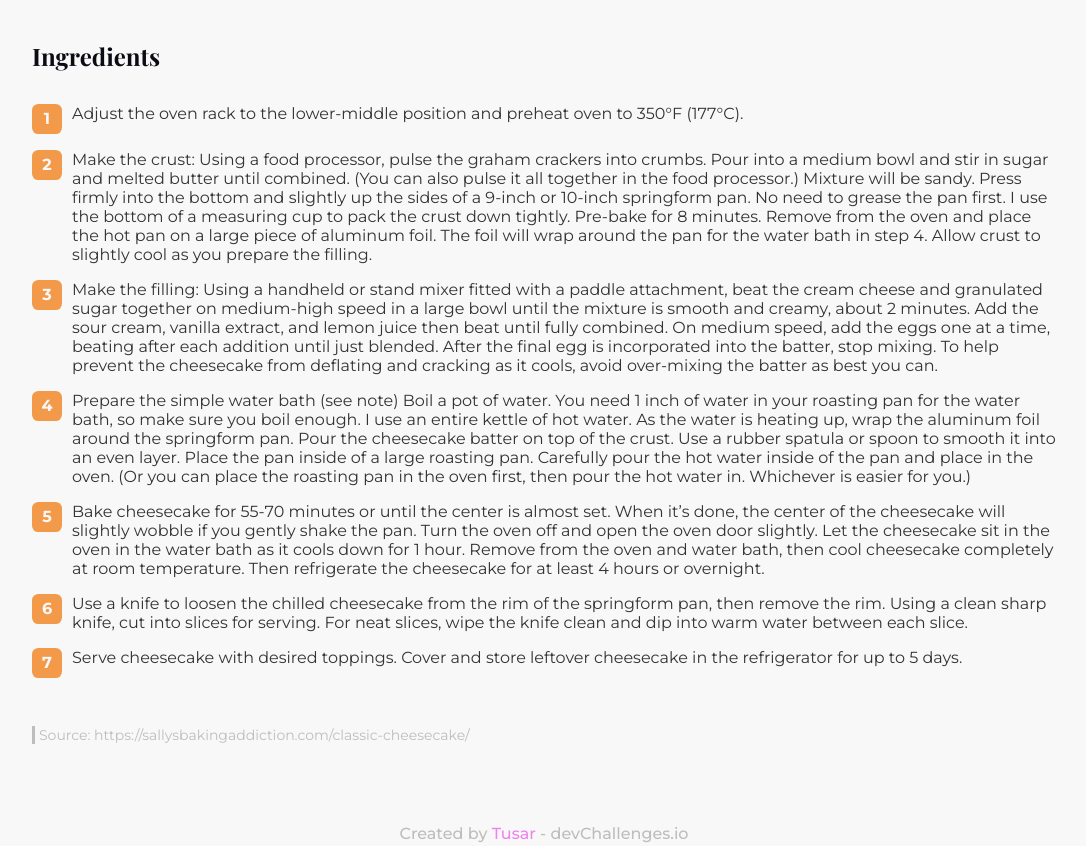
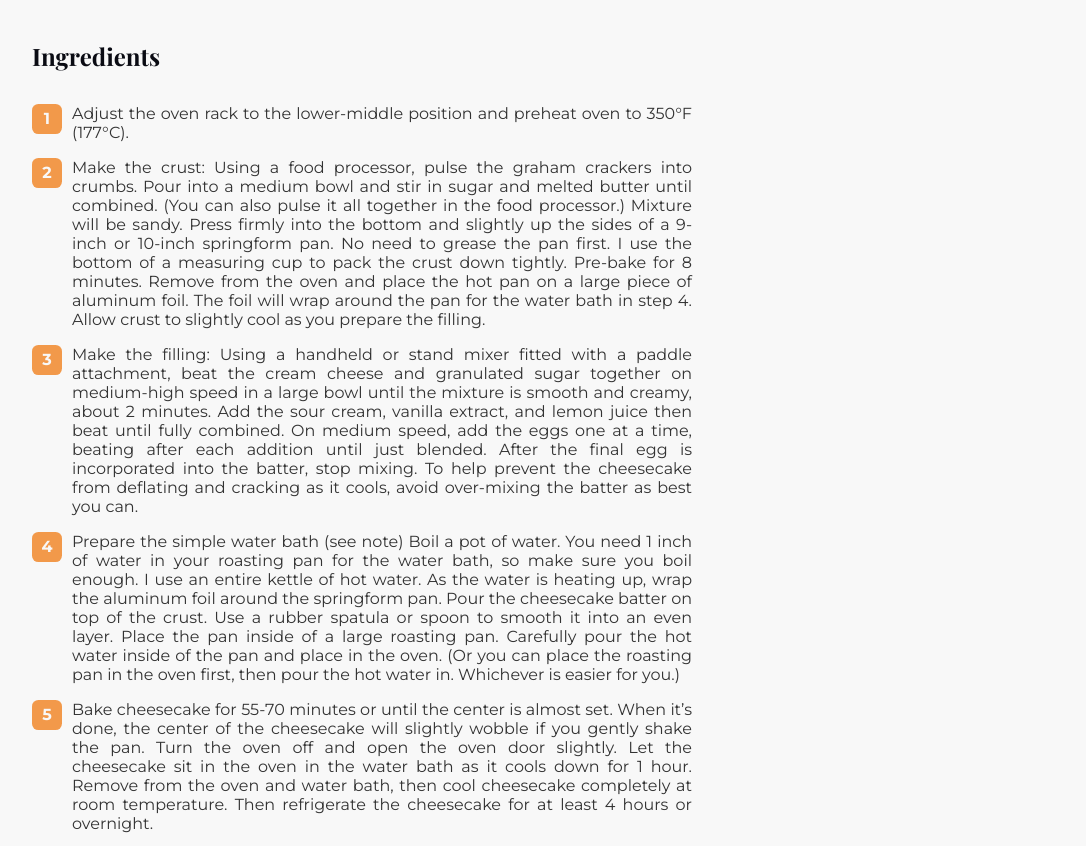
Before and after one commit to Tusar78/recipe-page, a plain HTML site: page index.html in a window 1280 px wide. Shown: the part 1280-2126 px from the top of the page, without its empty margins (96-1182 px from the left). Drawn offline with nearby package versions, Linux system fonts and the light colour scheme; a web font is replaced by a local one.

Commit message:
small modified

```diff
--- a/assets/sass/style.scss
+++ b/assets/sass/style.scss
@@ -288,7 +288,12 @@ img {
 
     li {
       margin-bottom: 1rem;
+      text-align: justify;
     }
+  }
+
+  .instruction__list {
+    width: 660px;
   }
 
   .footer {
```
Also changed, not shown: assets/css/style.css.
